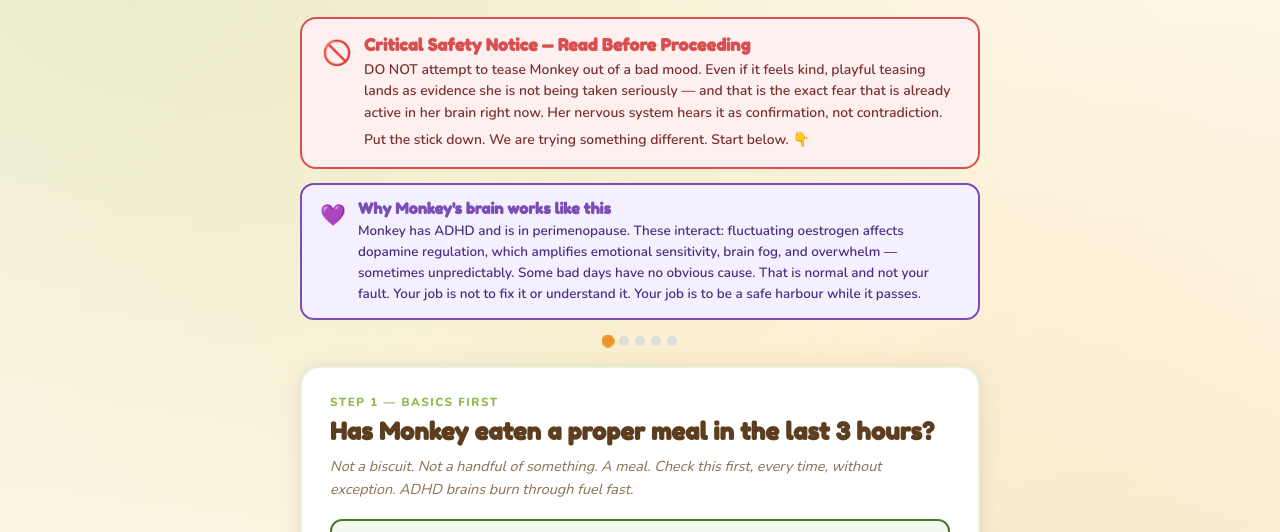
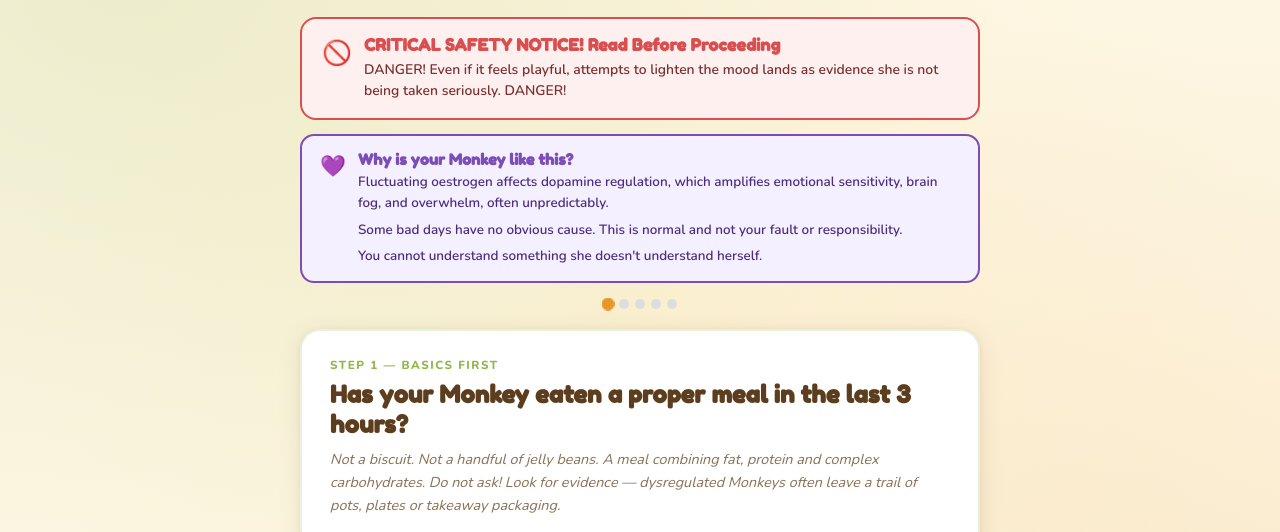
Before and after one commit to libbyboydvincent-stack/monkey_manual, a plain HTML site: page index.html in a window 1280 px wide. Shown: the part 233-765 px from the top of the page. Drawn offline with nearby package versions, Linux system fonts and the light colour scheme.

Commit message:
Add files via upload

```diff
--- a/index.html
+++ b/index.html
@@ -87,6 +87,7 @@
   }
 
   .info-box p { font-size: 0.84rem; color: #4a2d80; line-height: 1.55; font-weight: 600; }
+  .info-box p + p { margin-top: 6px; }
 
   .progress-bar { display: flex; gap: 6px; justify-content: center; margin-bottom: 20px; }
 
@@ -195,6 +196,35 @@
     line-height: 1.5; margin-bottom: 10px;
   }
 
+  /* suggestions box */
+  .suggestions-box {
+    background: #fffbe8; border: 2px solid var(--banana);
+    border-radius: 14px; padding: 14px 18px; margin: 0 0 16px;
+  }
+
+  .suggestions-box h4 {
+    font-family: 'Fredoka One', cursive; color: var(--amber);
+    font-size: 0.95rem; margin-bottom: 8px;
+  }
+
+  .suggestions-box .s-line {
+    font-size: 0.87rem; color: var(--bark); font-weight: 700;
+    line-height: 1.5; margin-bottom: 4px;
+  }
+
+  .suggestions-box .s-line .s-say {
+    display: inline-block;
+    background: white; border: 1.5px solid var(--banana);
+    border-radius: 8px; padding: 3px 10px; margin-bottom: 4px;
+    font-style: italic;
+  }
+
+  .suggestions-box .s-reassess {
+    font-size: 0.8rem; color: var(--muted); font-weight: 600;
+    line-height: 1.5; margin-top: 6px; padding-top: 8px;
+    border-top: 1px dashed #e0d0a0;
+  }
+
   .t-feed { border-color: #f5c842; }
   .t-feed .th { background: #fffae8; }
   .t-feed .te { background: #f5e8b0; }
@@ -223,10 +253,14 @@
   .t-hormonal .th { background: #fdf5f9; }
   .t-hormonal .te { background: #f0d0e4; }
 
+  .t-whimsy { border-color: #f5c842; }
+  .t-whimsy .th { background: #fffae8; }
+  .t-whimsy .te { background: #fdedb0; }
+
   .diagnosis-banner {
     background: linear-gradient(135deg, var(--jungle), var(--leaf));
     color: white; border-radius: 14px; padding: 14px 20px;
-    margin-bottom: 18px; display: flex; align-items: flex-start; gap: 12px;
+    margin-bottom: 14px; display: flex; align-items: flex-start; gap: 12px;
   }
 
   .di { font-size: 1.6rem; flex-shrink: 0; margin-top: 2px; }
@@ -284,17 +318,18 @@
   <div class="warning-box">
     <div class="warning-icon">🚫</div>
     <div>
-      <h3>Critical Safety Notice — Read Before Proceeding</h3>
-      <p>DO NOT attempt to tease Monkey out of a bad mood. Even if it feels kind, playful teasing lands as evidence she is not being taken seriously — and that is the exact fear that is already active in her brain right now. Her nervous system hears it as confirmation, not contradiction.</p>
-      <p>Put the stick down. We are trying something different. Start below. 👇</p>
+      <h3>CRITICAL SAFETY NOTICE! Read Before Proceeding</h3>
+      <p>DANGER! Even if it feels playful, attempts to lighten the mood lands as evidence she is not being taken seriously. DANGER!</p>
     </div>
   </div>
 
   <div class="info-box">
     <div class="warning-icon" style="font-size:1.3rem">💜</div>
     <div>
-      <h3>Why Monkey's brain works like this</h3>
-      <p>Monkey has ADHD and is in perimenopause. These interact: fluctuating oestrogen affects dopamine regulation, which amplifies emotional sensitivity, brain fog, and overwhelm — sometimes unpredictably. Some bad days have no obvious cause. That is normal and not your fault. Your job is not to fix it or understand it. Your job is to be a safe harbour while it passes.</p>
+      <h3>Why is your Monkey like this?</h3>
+      <p>Fluctuating oestrogen affects dopamine regulation, which amplifies emotional sensitivity, brain fog, and overwhelm, often unpredictably.</p>
+      <p>Some bad days have no obvious cause. This is normal and not your fault or responsibility.</p>
+      <p>You cannot understand something she doesn't understand herself.</p>
     </div>
   </div>
 
@@ -302,7 +337,7 @@
   <div id="tree"></div>
 
   <div class="footer">
-    🌿 The Monkey Care Guide · Open source with love<br>
+    🌿 Your Monkey Manual · Open source with love<br>
     <span class="vtag">v2.0 — ADHD + Perimenopause Edition</span>
   </div>
 
@@ -312,8 +347,8 @@
 const nodes = {
   start: {
     label: "Step 1 — Basics First",
-    question: "Has Monkey eaten a proper meal in the last 3 hours?",
-    hint: "Not a biscuit. Not a handful of something. A meal. Check this first, every time, without exception. ADHD brains burn through fuel fast.",
+    question: "Has your Monkey eaten a proper meal in the last 3 hours?",
+    hint: "Not a biscuit. Not a handful of jelly beans. A meal combining fat, protein and complex carbohydrates. Do not ask! Look for evidence — dysregulated Monkeys often leave a trail of pots, plates or takeaway packaging.",
     options: [
       { text: "Yes, she's eaten properly", emoji: "✅", cls: "btn-y", next: "check_sleep" },
       { text: "No / not sure / probably not", emoji: "🍌", cls: "btn-n", next: "feed" }
@@ -322,7 +357,7 @@ const nodes = {
 
   check_sleep: {
     label: "Step 2 — Basics First",
-    question: "How was sleep last night?",
+    question: "How was her sleep last night?",
     hint: "Poor sleep mimics almost every other state on this tree: irritability, overwhelm, emotional reactivity. Worth ruling out before diagnosing anything else.",
     options: [
       { text: "She slept reasonably well", emoji: "✅", cls: "btn-y", next: "check_cause" },
@@ -336,8 +371,8 @@ const nodes = {
     question: "Did something seem to trigger this, or did it just descend?",
     hint: "Sometimes bad feelings have a cause. Sometimes, especially with perimenopause, they arrive without warning as a physiological event. Both are valid. The approach is different.",
     options: [
-      { text: "Something happened — she seems reactive or upset about something", emoji: "⚡", cls: "btn-y", next: "check_mood" },
-      { text: "Nothing obvious — it just arrived, she seems flat or heavy", emoji: "🌫️", cls: "btn-n", next: "hormonal" },
+      { text: "Something happened: her mother called, she broke something, plans were unexpectedly made and/or cancelled.", emoji: "⚡", cls: "btn-y", next: "check_mood" },
+      { text: "Nothing obvious, it just arrived, she seems flat or absent", emoji: "🌫️", cls: "btn-n", next: "hormonal" },
       { text: "A bit of both", emoji: "🤔", cls: "btn-m", next: "check_mood" }
     ]
   },
@@ -349,28 +384,28 @@ const nodes = {
     options: [
       { text: "Withdrawn, shut down, or very quiet", emoji: "🌧️", cls: "btn-y", next: "quiet_check" },
       { text: "Snappy, irritable, or restless", emoji: "🌪️", cls: "btn-m", next: "irritable_check" },
-      { text: "Like she feels unimportant or ignored", emoji: "💔", cls: "btn-n", next: "rsd" }
+      { text: "Depressed, unimportant or ignored", emoji: "💔", cls: "btn-n", next: "rsd" }
     ]
   },
 
   quiet_check: {
     label: "Narrowing It Down",
     question: "Has today been a lot? Big demands, many tasks, sensory noise, social effort?",
-    hint: "Monkey fills an invisible stress bucket without realising. When it overflows, she shuts down — not to punish you, but because she has nothing left.",
+    hint: "Activities your Monkey has to do (vs. chose to do) empties her invisible bucket. When it is empty, she is all out of Monkey and shuts down.",
     options: [
-      { text: "Yes — it's been a full-on day", emoji: "😮‍💨", cls: "btn-y", next: "overwhelmed" },
-      { text: "No — it's been calm, she just seems depleted", emoji: "🪫", cls: "btn-n", next: "sleep_tired" }
+      { text: "Yes, it's been a full-on day", emoji: "😮‍💨", cls: "btn-y", next: "overwhelmed" },
+      { text: "No, nothing exciting happened today", emoji: "🪫", cls: "btn-n", next: "sleep_tired" }
     ]
   },
 
   irritable_check: {
     label: "Narrowing It Down",
-    question: "What does the last few days look like in terms of variety and stimulation?",
-    hint: "Monkey's brain needs novelty to produce dopamine. Too samey = restless. Too chaotic = untethered. Both show up as irritability.",
+    question: "What does the last 2-3 days look like in terms of variety and stimulation?",
+    hint: "Your Monkey needs novelty to produce dopamine. Too samey = restless. Too chaotic = untethered. Both show up as irritability.",
     options: [
-      { text: "Too samey — lots of routine, nothing surprising", emoji: "🔁", cls: "btn-y", next: "bored_routine" },
-      { text: "Too chaotic — no anchor or structure", emoji: "🌀", cls: "btn-m", next: "bored_chaos" },
-      { text: "Life has been very sensible for a while — no whimsy", emoji: "✨", cls: "btn-n", next: "bored_whimsy" }
+      { text: "Lots of routine, nothing surprising", emoji: "🔁", cls: "btn-y", next: "bored_routine" },
+      { text: "Lots of disruptive activities or conversations", emoji: "🌀", cls: "btn-m", next: "bored_chaos" },
+      { text: "Lots of grown up activities: mortgage, pension, insurance conversations.", emoji: "✨", cls: "btn-n", next: "bored_whimsy" }
     ]
   },
 
@@ -378,57 +413,102 @@ const nodes = {
   feed: {
     type: "result",
     diagnosis: "🍌 Hungry Monkey",
-    diagnosisNote: "Hunger is the root of most Monkey problems. ADHD brains run hard and burn through glucose fast. Low blood sugar is chemically indistinguishable from emotional dysregulation. Feed her first, then reassess in 20 minutes before trying anything else.",
+    warning: "🚫 Do not ask if she is hungry! Do not ask what she wants to eat! Questions infuriate a hungry Monkey.",
+    diagnosisNote: "ADHD brains run hard and burn through glucose fast. Low blood sugar is chemically indistinguishable from emotional dysregulation. Feed her first, then reassess in 20 minutes before trying anything else.",
+    suggestions: {
+      say: "I'm making some food, come sit with me.",
+      confirmed: "If she comes and eats, confirmed — wait 20 minutes and reassess.",
+      reassess: "If she reacts with anger rather than just grumpiness, check sleep or hormonal instead."
+    },
     treatments: ["feed"]
   },
 
   sleep_tired: {
     type: "result",
     diagnosis: "😴 Sleep-Depleted Monkey",
-    diagnosisNote: "Poor sleep removes the brain's emotional shock absorbers. During perimenopause, broken sleep is common — night sweats, restlessness, hormonal surges at 3am. Everything feels harder and more hopeless than it actually is right now. This is neurological, not dramatic. She needs rest, not solutions.",
+    warning: "🚫 Do not ask if she is sleepy! Questions infuriate a sleepy Monkey.",
+    diagnosisNote: "Poor sleep removes the brain's emotional shock absorbers. During perimenopause, broken sleep is common: night sweats, restlessness, hormonal surges at 3am. Everything feels harder and more hopeless than it actually is right now. This is neurological, not dramatic. She needs rest, not solutions.",
+    suggestions: {
+      say: "You don't have to do anything right now, let's just be quiet.",
+      confirmed: "If she settles, confirmed.",
+      reassess: "If she seems agitated rather than flat, go back and try overwhelmed or RSD instead."
+    },
     treatments: ["sleep_rest", "quiet", "feed"]
   },
 
   hormonal: {
     type: "result",
     diagnosis: "🌫️ Hormonal Weather Monkey",
-    diagnosisNote: "During perimenopause, oestrogen fluctuations affect dopamine and mood directly — sometimes dramatically, without warning. This didn't come from something that happened today. It is a physiological event, like weather. It will pass. Your job is not to understand it or fix it. Your job is warmth and low stimulation until it lifts.",
+    warning: "🚫 Do not ask if she is hormonal! Questions infuriate a hormonal Monkey.",
+    diagnosisNote: "During perimenopause, oestrogen fluctuations affect dopamine and mood directly, sometimes dramatically, without warning. This didn't come from something that happened today. It is a physiological event, like weather. It will pass. Your job is not to understand it or fix it. Your job is warmth and low stimulation until it lifts.",
+    suggestions: {
+      say: "I don't need to understand it, I'm just here.",
+      confirmed: "If she exhales or leans in, confirmed.",
+      reassess: "If she starts talking about a specific thing that happened, go back to check_mood — there may be a trigger after all."
+    },
     treatments: ["hormonal_comfort", "quiet", "feed"]
   },
 
   overwhelmed: {
     type: "result",
     diagnosis: "🌊 Overwhelmed Monkey",
-    diagnosisNote: "The bucket is full. The ADHD brain has fewer filters for sensory and emotional input, and perimenopause lowers the threshold further. She is not being dramatic — she has genuinely run out of capacity. She doesn't need solutions. She needs the pressure to stop.",
+    warning: "🚫 Without the energy to self regulate, thoughts become words without filter.",
+    diagnosisNote: "The bucket is empty. The ADHD brain has fewer filters for sensory and emotional input, and perimenopause lowers the threshold further. She is not being dramatic, she has genuinely run out of the capacity she needs to emotionally regulate.",
+    suggestions: {
+      say: "That sounds like a lot. Nothing needs to happen right now.",
+      confirmed: "If she goes quiet or deflates with relief, confirmed.",
+      reassess: "If she seems more sad than depleted, consider RSD instead."
+    },
     treatments: ["quiet", "outside", "feed"]
   },
 
   rsd: {
     type: "result",
     diagnosis: "💔 Feeling Rejected or Unseen (RSD)",
-    diagnosisNote: "This is Rejection Sensitive Dysphoria — a neurological feature of ADHD where perceived rejection causes genuine pain, not just hurt feelings. The trigger may have been something entirely neutral you did. She is not being manipulative. Do NOT ask 'what did I do?' right now — interrogation makes it worse. Do NOT try to logic her out of it. Specific, genuine affirmation is the primary tool here.",
+    warning: "🚫 Do NOT ask 'what did I do?' right now — interrogation makes it worse. Do NOT try to logic her out of it. Specific, genuine affirmation is the primary tool here.",
+    diagnosisNote: "This is Rejection Sensitive Dysphoria, a neurological feature of ADHD where perceived rejection causes genuine pain, not just hurt feelings. The trigger may have been something entirely neutral you did. She is not being manipulative.",
+    suggestions: {
+      say: "I've been thinking about you today — [say the specific thing].",
+      confirmed: "If she softens slightly, confirmed.",
+      reassess: "If she stays completely flat with no reaction at all, consider hormonal instead."
+    },
     treatments: ["attention", "quiet"]
   },
 
   bored_routine: {
     type: "result",
     diagnosis: "🔁 Routine-Bored Monkey",
-    diagnosisNote: "Too much predictability starves the ADHD brain of dopamine. This is not ingratitude — it is neurochemistry. She needs something novel, sensory, or creative to reset. Movement is also effective here because it generates dopamine directly.",
-    treatments: ["craft", "outside"]
+    diagnosisNote: "Too much predictability starves the ADHD brain of dopamine. It is neurochemistry. She needs something novel, sensory, or creative to reset. Movement is also effective here because it generates dopamine directly.",
+    suggestions: {
+      say: "I've got an idea, come on.",
+      confirmed: "No explanation needed — just go. If she's curious, confirmed.",
+      reassess: "If she won't engage at all, she may be hormonal rather than bored — try that route instead."
+    },
+    treatments: ["whimsy", "craft"]
   },
 
   bored_chaos: {
     type: "result",
     diagnosis: "🌀 Unanchored Monkey",
     diagnosisNote: "Paradoxically, the ADHD brain also needs structure to function well. Too much chaos with no routine creates a low-level background panic that reads as irritability or restlessness. She needs a small anchor point and a creative outlet.",
+    suggestions: {
+      say: "Let's just do one small quiet thing together.",
+      confirmed: "If she agrees, confirmed.",
+      reassess: "If she's too agitated to settle, consider overwhelmed instead."
+    },
     treatments: ["quiet", "craft"]
   },
 
   bored_whimsy: {
     type: "result",
     diagnosis: "✨ Whimsy-Depleted Monkey",
-    diagnosisNote: "Life has been too sensible for too long. Play and novelty are not luxuries for the ADHD brain — they are the mechanism by which it generates dopamine and regulates mood. A small, surprising, joyful thing is not frivolous right now. It is the treatment.",
-    treatments: ["craft", "outside", "attention"]
+    diagnosisNote: "Life has been too sensible for too long. Play and novelty are not luxuries for the ADHD brain, they are the mechanism by which it generates dopamine and regulates mood. A small, surprising, joyful thing is not frivolous right now. It is the treatment.",
+    suggestions: {
+      say: "We've been too sensible lately. I have a plan.",
+      confirmed: "If she's curious, confirmed.",
+      reassess: "If she's too flat to be curious, consider hormonal instead."
+    },
+    treatments: ["whimsy", "outside", "attention"]
   }
 };
 
@@ -438,10 +518,10 @@ const treatments = {
     subtitle: "Priority: Do this first",
     why: "Low blood sugar in an ADHD brain is chemically indistinguishable from emotional dysregulation. This is not a metaphor. Reassess everything else in 20 minutes.",
     steps: [
-      "Offer food without making it about the mood. Just: 'Want something to eat?'",
-      "Something warm and substantial — not just a biscuit",
+      "Offer food without making it about the mood.",
+      "Something warm and substantial, not just a biscuit",
       "Sit near her while she eats if you can. Don't disappear",
-      "Do not say 'you're just hungry.' Just feed her quietly",
+      "Do not say 'you're just hungry' or tell her to eat.",
       "Wait 20 minutes and reassess before trying anything else"
     ]
   },
@@ -450,7 +530,7 @@ const treatments = {
     subtitle: "Presence without pressure",
     why: null,
     steps: [
-      "Sit near her — not across the room, not in another room. Physical proximity matters",
+      "Sit near her but not touching. Physical proximity matters",
       "No fixing, no advice, no jokes, no questions about what's wrong",
       "Companionable silence is a valid and powerful thing to offer",
       "A quiet 'I'm here' is enough. Let her lead on anything beyond that",
@@ -464,7 +544,7 @@ const treatments = {
     steps: [
       "Even 10 minutes counts. Don't wait for the right weather or right mood",
       "Trees, water, or green space is better than pavement if possible",
-      "Don't make it about exercise unless she wants that",
+      "Don't make it about exercise",
       "Let her set the pace and direction",
       "You don't need to talk much. Just walk alongside her"
     ]
@@ -476,9 +556,20 @@ const treatments = {
     steps: [
       "Suggest it lightly: 'Do you want to make something?'",
       "Don't require it to be useful, finished, or impressive",
-      "Sit with her and do your own thing alongside — don't watch her",
+      "Sit with her and do your own thing alongside. You don't need to join in.",
       "Knitting, drawing, assembling, collaging — anything tactile works",
-      "If she says no, offer again in 20 minutes. Sometimes it takes two offers"
+      "If she says no, be specific about the craft."
+    ]
+  },
+  whimsy: {
+    cls: "t-whimsy", emoji: "🎪", title: "Add Whimsy",
+    subtitle: "Surprise is the medicine",
+    why: "The ADHD brain cannot generate sufficient dopamine from predictable events. Novelty and surprise are not optional extras — they are the mechanism. Prepare these in advance so you can deploy them without hesitation.",
+    steps: [
+      "Mystery drive — get in the car and don't say where you're going",
+      "Colour hunting walk — pick a colour before you leave, photograph everything you spot in that colour",
+      "Surprise craft kit — bought in advance and kept secret until needed",
+      "A restaurant or food delivery neither of you has tried before"
     ]
   },
   attention: {
@@ -487,7 +578,7 @@ const treatments = {
     why: "When RSD is active, generic reassurance ('I love you') is less effective than specific, observed detail — the ADHD brain doesn't fully believe vague statements when dysphoria is running. Specificity is what breaks through.",
     steps: [
       "Put your phone down. Fully. Visibly.",
-      "Say something specific you have noticed or appreciate about her recently — not a category ('you're great') but a concrete detail",
+      "Say something specific you have noticed or appreciate about her recently, not a category ('you're great') but a concrete detail",
       "Do not follow it with a 'but'",
       "Do not ask what's wrong immediately after. Just let the affirmation land",
       "If she deflects or dismisses it, say it again. Mean it"
@@ -546,6 +637,26 @@ function render(nodeKey) {
     banner.className = "diagnosis-banner";
     banner.innerHTML = `<div class="di">🔍</div><div><h3>Diagnosis: ${node.diagnosis}</h3><p>${node.diagnosisNote}</p></div>`;
     tree.appendChild(banner);
+
+    if (node.warning) {
+      const wb = document.createElement("div");
+      wb.className = "warning-box";
+      wb.innerHTML = `<div class="warning-icon">🚫</div><div><h3>Watch out</h3><p>${node.warning}</p></div>`;
+      tree.appendChild(wb);
+    }
+
+    if (node.suggestions) {
+      const s = node.suggestions;
+      const sb = document.createElement("div");
+      sb.className = "suggestions-box";
+      sb.innerHTML = `
+        <h4>💬 Try saying this</h4>
+        <div class="s-line"><span class="s-say">"${s.say}"</span></div>
+        <div class="s-line">${s.confirmed}</div>
+        <div class="s-reassess">↩ If that doesn't fit: ${s.reassess}</div>
+      `;
+      tree.appendChild(sb);
+    }
 
     const lbl = document.createElement("p");
     lbl.className = "treat-label";
```
